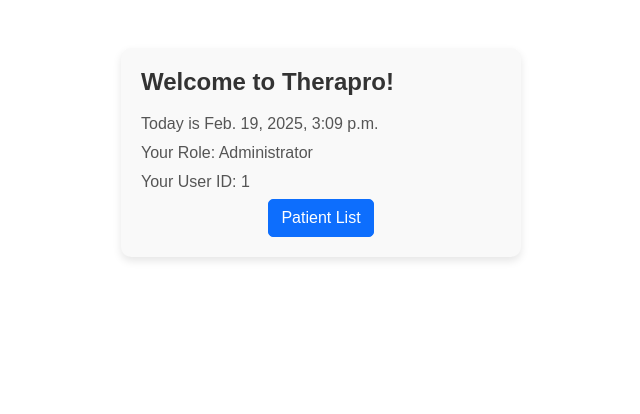
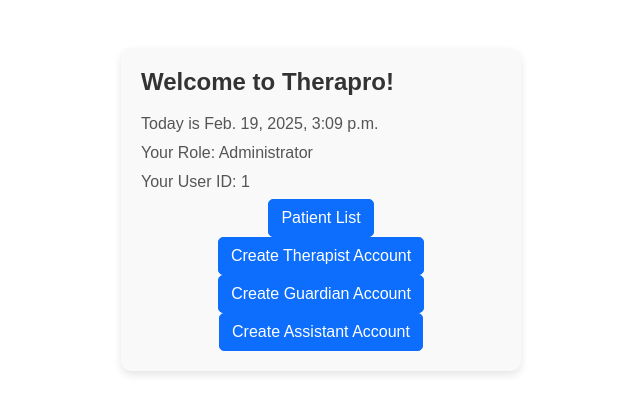
Before and after one commit to APC-SoCIT/APC-2024-2025-T1-03-Occupational-Therapy-Clinic, a Django app: page /welcome/ in a window 1280 px wide. Shown: the part 72-486 px from the top of the page, without its empty margins (319-959 px from the left). Run offline with Django 3.2, Linux system fonts and the light colour scheme; a user stored in the database is signed in; parts of the project's set-up code (start-up, migrations or seed data) failed here and were passed over.

Commit message:
created multiple sign up forms and views, role assignment WIP

```diff
--- a/O4P/O4P/settings.py
+++ b/O4P/O4P/settings.py
@@ -167,3 +167,5 @@ ACCOUNT_USERNAME_REQUIRED = False
 ACCOUNT_AUTHENTICATED_LOGIN_REDIRECTS = False
 
 LOGOUT_REDIRECT_URL = '/auth/login'
+
+CSRF_TRUSTED_ORIGINS = ['https://localhost:8000']
--- a/O4P/accounts/templates/account/welcome.html
+++ b/O4P/accounts/templates/account/welcome.html
@@ -18,8 +18,13 @@
             {% else %}
                 <p>You do not have patient details available.</p>
             {% endif %}
-            {% elif is_therapist or is_assistant or is_administrator or is_guardian %}
+            {% elif is_therapist or is_assistant or is_guardian %}
             <a href="{% url 'patients.list' %}" class="btn btn-primary">Patient List</a>
+            {% elif is_administrator%}
+            <a href="{% url 'patients.list' %}" class="btn btn-primary">Patient List</a></br>
+            <a href="{% url 'therapist_signup' %}" class="btn btn-primary">Create Therapist Account</a>
+            <a href="{% url 'guardian_signup' %}" class="btn btn-primary">Create Guardian Account</a>
+            <a href="{% url 'assistant_signup' %}" class="btn btn-primary">Create Assistant Account</a>
         {% else %}
             <p>Unknown role</p>
         {% endif %}
--- a/O4P/accounts/urls.py
+++ b/O4P/accounts/urls.py
@@ -1,9 +1,13 @@
 from django.urls import path, include
 
 from . import views
-
+from .views import TherapistSignupView, AssistantSignupView, GuardianSignupView
 
 urlpatterns = [
     path('welcome/', views.WelcomeView.as_view(), name='welcome'),
-    path("auth/signup/", views.RoleBasedSignupView.as_view(), name="account_signup")
+
+    path("auth/signup/", views.RoleBasedSignupView.as_view(), name="account_signup"),
+    path('auth/signup/therapist/', TherapistSignupView.as_view(), name='therapist_signup'),
+    path('auth/signup/assistant/', AssistantSignupView.as_view(), name='assistant_signup'),
+    path('auth/signup/guardian/', GuardianSignupView.as_view(), name='guardian_signup'),
 ]
--- a/O4P/accounts/views.py
+++ b/O4P/accounts/views.py
@@ -1,14 +1,15 @@
 from django.shortcuts import render
 from django.http import HttpResponse
 from datetime import datetime
-# from django.contrib.auth.decorators import login_required
 from django.views.generic import TemplateView
 from django.contrib.auth.mixins import LoginRequiredMixin
 from django.contrib.auth.views import LogoutView
 from allauth.account.views import SignupView
 from django.http import HttpResponseForbidden
-
 from patients.models import PatientInformation
+from .forms import TherapistSignupForm, AssistantSignupForm, GuardianSignupForm
+from allauth.account.views import SignupView
+from core.mixins import RolePermissionRequiredMixin
 
 class WelcomeView(LoginRequiredMixin, TemplateView):
     template_name = 'account/welcome.html'
@@ -32,11 +33,29 @@ class WelcomeView(LoginRequiredMixin, TemplateView):
 
         return context
 
-class LogoutInterfaceView(LogoutView):
-    template_name='accounts/logout.html'
-
 class RoleBasedSignupView(SignupView):
     def dispatch(self, request, *args, **kwargs):
-        if not request.user.is_authenticated or not request.user.groups.filter(name__in=['Admin', 'Therapist']).exists():
+        if not request.user.is_authenticated or not request.user.groups.filter(name__in=['Administrator', 'Therapist']).exists():
             return HttpResponseForbidden("You do not have permission to access this page.")
         return super().dispatch(request, *args, **kwargs)
+
+class TherapistSignupView(RolePermissionRequiredMixin, SignupView):
+    allowed_roles = ['Administrator']
+
+    form_class = TherapistSignupForm
+    template_name = "account/signup.html"
+    extra_context = {'role_name': 'Therapist'}
+
+class AssistantSignupView(RolePermissionRequiredMixin, SignupView):
+    allowed_roles = ['Therapist', 'Administrator']
+
+    form_class = AssistantSignupForm
+    template_name = "account/signup.html"
+    extra_context = {'role_name': 'Assistant'}
+
+class GuardianSignupView(RolePermissionRequiredMixin, SignupView):
+    allowed_roles = ['Therapist', 'Administrator']
+
+    form_class = GuardianSignupForm
+    template_name = "account/signup.html"
+    extra_context = {'role_name': 'Guardian'}
--- a/O4P/patients/templates/patients/patients_detail.html
+++ b/O4P/patients/templates/patients/patients_detail.html
@@ -34,7 +34,6 @@
         </tbody>
     </table>
 
-
     <a href="
     {% if is_patient %}
         {% url 'welcome' %}
--- a/O4P/patients/urls.py
+++ b/O4P/patients/urls.py
@@ -1,6 +1,5 @@
 from django.urls import path, include
 from . import views
-from .views import RoleBasedSignupView
 
 urlpatterns = [
     path('patients', views.PatientsListView.as_view(), name="patients.list"),
```
Also changed, not shown: O4P/accounts/forms.py (added, +26 -0 lines), O4P/accounts/templates/account/signup.html (added, +10 -0 lines), O4P/patients/views.py (+3 -9 lines).
